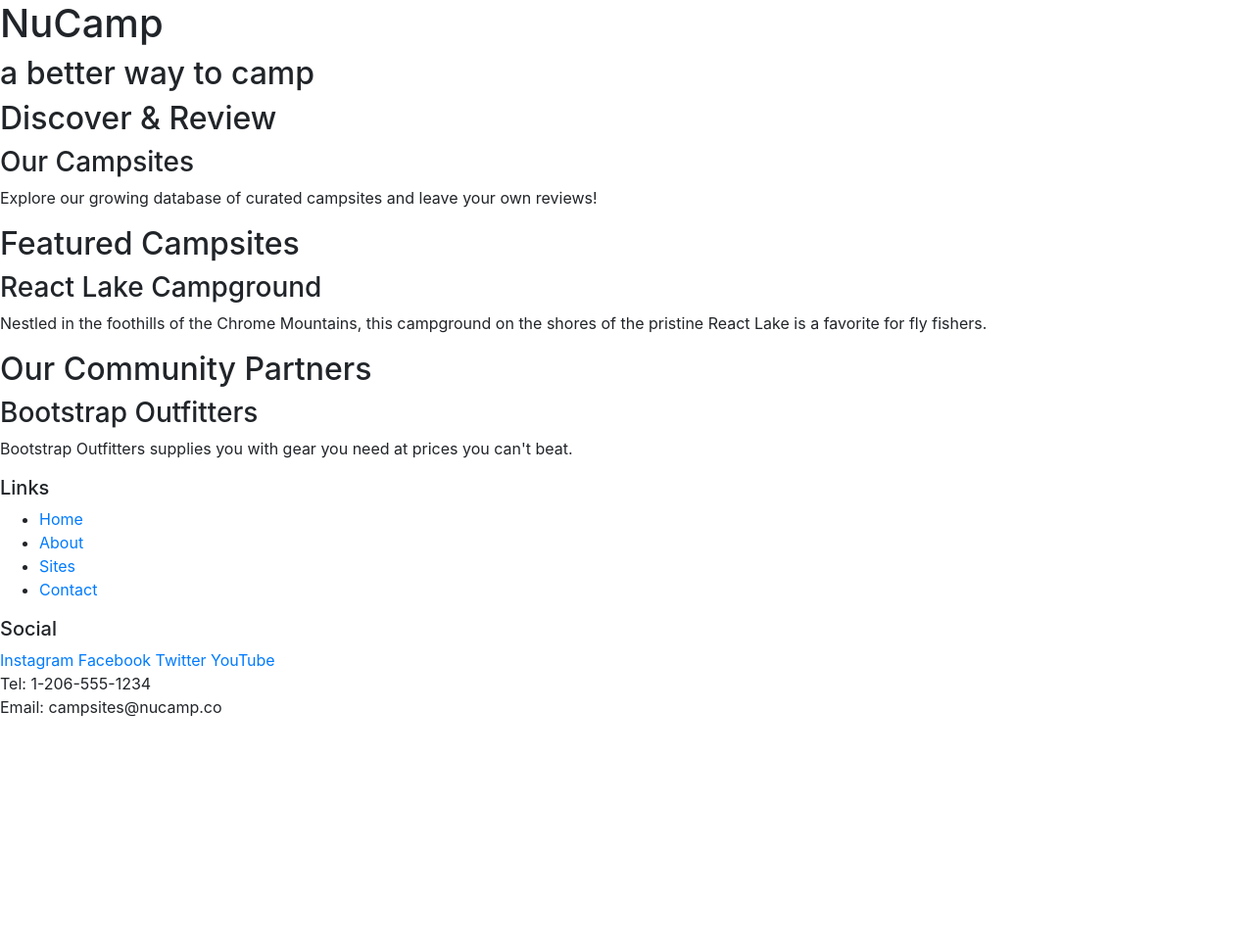
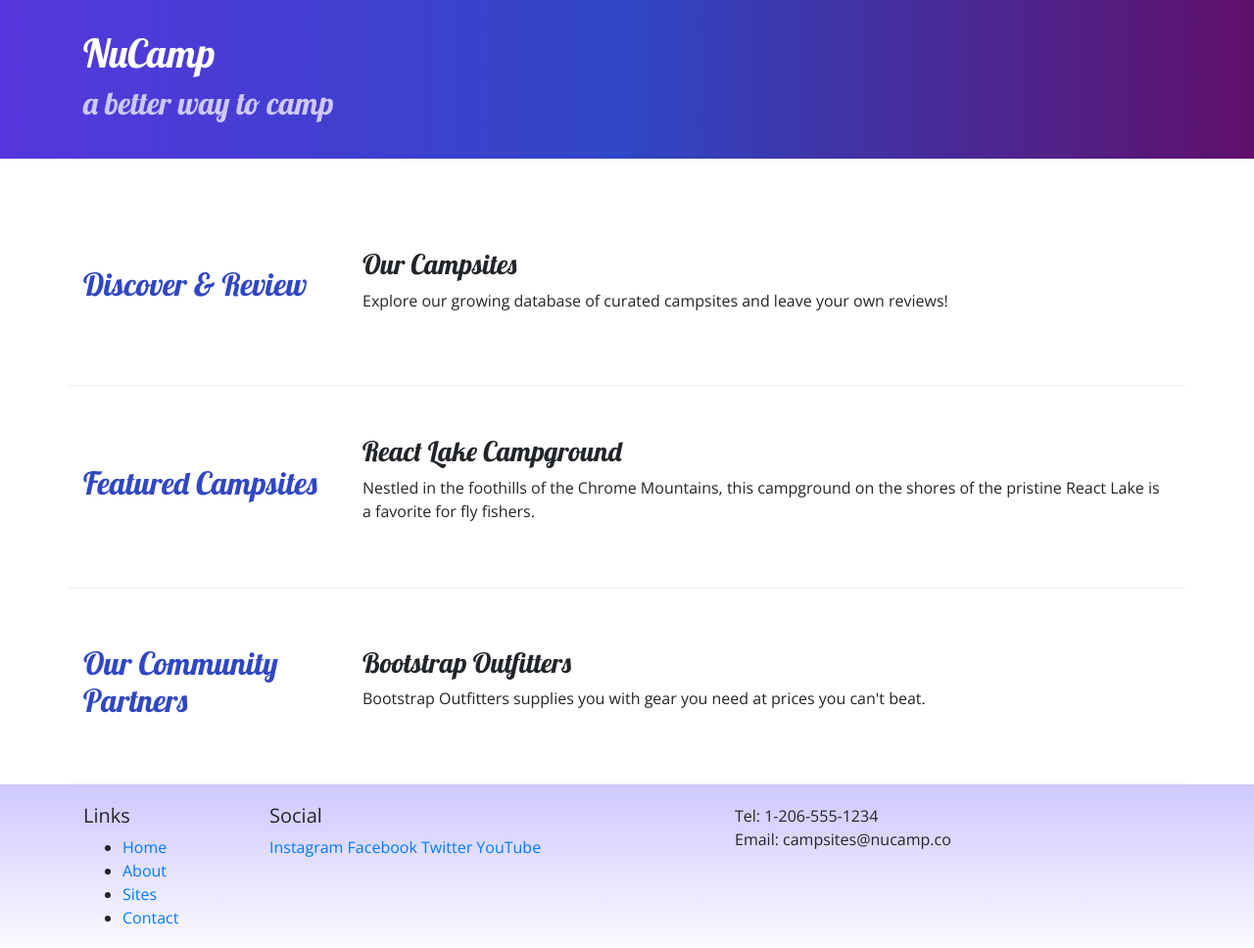
Before and after one commit to socalledsound/nucamp-boot, a website: page index.html in a window 1280 px wide. Shown: the whole page at 98% size. Before the commit the page ends 800 px from the top, so only its background shows below. Drawn offline with nearby package versions, Linux system fonts and the light colour scheme.

Commit message:
index page almost done

```diff
--- /dev/null
+++ b/css/styles.css
@@ -0,0 +1,32 @@
+body {
+    font-family: "Open Sans", sans-serif;
+}
+
+h1, h2, h3 {
+    font-family: "Lobster", cursive;
+}
+
+h2 {
+    color: #3046C5;
+}
+
+header h2 {
+    color: #CEC8FF;
+}
+
+footer {
+    background-image: linear-gradient(#CEC8FF, white);
+    padding: 20px 0;
+}
+
+.jumbotron {
+    padding: 30px;
+    background-image: linear-gradient(to right, #5637DD, #3046C5, #60106B);
+    color: white;
+}
+
+.row-content {
+    padding: 50px 0;
+    border-bottom: 1px ridge;
+    min-height: 200px;
+}
--- a/index.html
+++ b/index.html
@@ -8,39 +8,66 @@
 
         <!-- Bootstrap CSS -->
         <link rel="stylesheet" href="node_modules/bootstrap/dist/css/bootstrap.min.css" />
+        <link rel="stylesheet" href="https://fonts.googleapis.com/css?family=Lobster|Open+Sans" />
+        <link rel="stylesheet" href="css/styles.css" />
 
         <title>NuCamp: A Better Way To Camp</title>
     </head>
 
 <body>
 
-    <header>
-        <div>
+    <header class="jumbotron jumbotron-fluid">
+
+
+        <div class="container">
+            <div class="row">
+                <div class="col">
                     <h1>NuCamp</h1>
                     <h2>a better way to camp</h2>
                 </div>
+            </div>
+        </div>
+
+
     </header>
 
-    <div>
+
+<div class="container">
+    <div class="row row-content align-items-center">
+        <div class="col-sm-4 col-md-3">
             <h2>Discover & Review</h2>
+        </div>
+        <div class="col">
             <h3>Our Campsites</h3>
             <p>Explore our growing database of curated campsites and leave your own reviews!</p>
         </div>
+    </div>
 
-    <div>
+    <div class="row row-content align-items-center">
+        <div class="col-sm-4 col-md-3">
             <h2>Featured Campsites</h2>
+        </div>
+        <div class="col">
             <h3>React Lake Campground</h3>
             <p>Nestled in the foothills of the Chrome Mountains, this campground on the shores of the pristine React Lake is a favorite for fly fishers.</p>
         </div>
+    </div>
 
-    <div>
+    <div class="row row-content align-items-center">
+        <div class="col-sm-4 col-md-3">
             <h2>Our Community Partners</h2>
+        </div>
+        <div class="col">
             <h3>Bootstrap Outfitters</h3>
             <p>Bootstrap Outfitters supplies you with gear you need at prices you can't beat.</p>
         </div>
+    </div>
+</div>
 
     <footer>
-        <div>
+        <div class="container">
+            <div class="row">
+                <div class="col-4 col-sm-2">
                     <h5>Links</h5>
                     <ul>
                         <li><a href="#">Home</a></li>
@@ -49,18 +76,21 @@
                         <li><a href="#">Contact</a></li>
                     </ul>
                 </div>
-        <div>
+                <div class="col-6 col-sm-5">
                     <h5>Social</h5>
                     <a href="http://instagram.com/">Instagram</a>
                     <a href="http://facebook.com/">Facebook</a>
                     <a href="http://twitter.com/">Twitter</a>
                     <a href="http://youtube.com/">YouTube</a>
                 </div>
-        <div>
+                <div class="col-sm-4">
                     Tel: 1-206-555-1234<br />
                     Email: campsites@nucamp.co
                 </div>
+            </div>
+        </div>
     </footer>
+
     <!-- jQuery must come first, then Popper.js, then the Bootstrap JavaScript plugins.-->
     <script src="node_modules/jquery/dist/jquery.slim.min.js"></script>
     <script src="node_modules/popper.js/dist/umd/popper.min.js"></script>
```
Also changed, not shown: README.md (added). Lines whose indentation alone changed are shown as unchanged.
